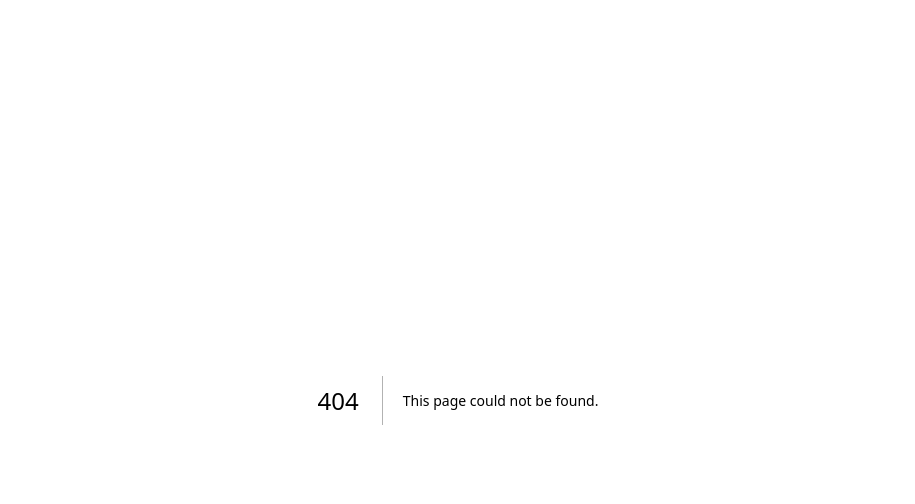
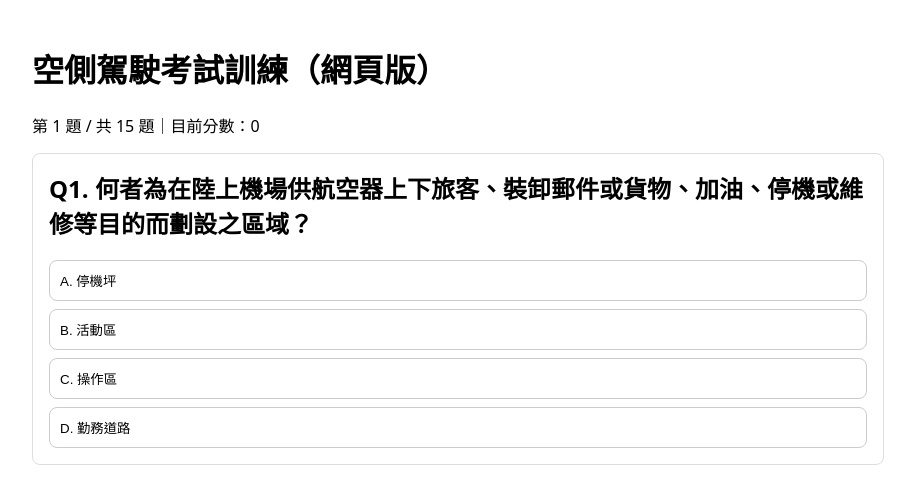
Before and after one commit to Chu0019/AIIIII, a Next.js app in the folder apps/web/: page /quiz in a window 1280 px wide. Before the commit this address had no page. Shown: the top 504 px of the page, without its empty margins (182-1097 px from the left). Built offline with nearby package versions, Linux system fonts and the light colour scheme.

Commit message:
feat(web): add airport-side driving exam training page

```diff
--- a/apps/web/app/page.tsx
+++ b/apps/web/app/page.tsx
@@ -357,6 +357,7 @@ export default function HomePage() {
     <main style={{ padding: 24, maxWidth: 1080, margin: '0 auto' }}>
       <h1>AIIIII · Navi Planner</h1>
       <p>第 5 批：Route Text 解析 + 航點折線地圖</p>
+      <p><a href="/quiz">👉 前往空側駕駛考試訓練網頁</a></p>
 
       <section style={{ border: '1px solid #ddd', padding: 12, borderRadius: 8 }}>
         <h2>登入 / 註冊</h2>
--- /dev/null
+++ b/apps/web/app/quiz/page.tsx
@@ -0,0 +1,114 @@
+'use client'
+
+import { useMemo, useState } from 'react'
+
+type Q = {
+  id: number
+  q: string
+  options: string[]
+  answer: number
+  note: string
+}
+
+const BANK: Q[] = [
+  { id: 1, q: '何者為在陸上機場供航空器上下旅客、裝卸郵件或貨物、加油、停機或維修等目的而劃設之區域？', options: ['停機坪', '活動區', '操作區', '勤務道路'], answer: 0, note: '「停機坪」是供上下客、裝卸、加油、停機/維修之區域。' },
+  { id: 2, q: '桃園國際機場公司何單位負責車輛通行證核發、駕駛許可核發、行車管理、違規取締？', options: ['航務處', '維護處', '工程處', '營運控制中心'], answer: 0, note: '車證與空側駕駛許可管理重點單位是航務處。' },
+  { id: 3, q: '下列何者非屬管制區域？', options: ['出境大廳', '行李處理場', '勤務道', '停機坪'], answer: 0, note: '出境大廳不屬空側管制區。' },
+  { id: 4, q: '空側活動區車輛通行證類別以下何種不涵蓋在內？', options: ['工作通行證', '車輛通行證', '施工車輛通行證', '臨時車輛通行證'], answer: 0, note: '題庫設定正解為「工作通行證」。' },
+  { id: 5, q: '發布雷(暴)雨當空時，除例外航機操作外，何項作業須立即停止？', options: ['滾帶車裝載旅客行李', '航機進位靠橋旅客下機作業', '航機後推至滑行道開車', '航機拖車作業'], answer: 0, note: '雷(暴)雨當空，停機坪地面作業原則停止。' },
+  { id: 6, q: '「雷暴(雨)接近」TS/TSRA（3~8km）時，雷擊預警燈號顯示為何？', options: ['僅文字+閃燈（無警報音）', '文字+閃燈+警報音', '僅閃燈', '僅文字'], answer: 0, note: '接近：預警但通常不鳴警報音。' },
+  { id: 7, q: '「雷暴(雨)當空」TS(OVHD)/TSRA(OVHD)（3km內）時，雷擊預警燈號顯示為何？', options: ['文字+閃燈+警報音', '文字+閃燈（無警報音）', '僅閃燈', '僅文字'], answer: 0, note: '當空：等級更高，會有警報音。' },
+  { id: 8, q: '航機自滑行道進坪時，車道管制員舉起交通指揮棒，車輛應？', options: ['停止行進', '快速前進', '慢速通過', '繼續行駛'], answer: 0, note: '看見管制停車手勢要立即停。' },
+  { id: 9, q: '何者非在陸上機場供航空器上下客、裝卸、加油、停機/維修之區域？', options: ['滑行道', '停機坪', 'C9停機位', 'D4停機位'], answer: 0, note: '滑行道是滑行用途，不是停機坪功能區。' },
+  { id: 10, q: '機場內供航空器起飛、降落及滑行之區域（含操作區及停機坪）是？', options: ['活動區', '跑道', '維修機坪', '滑行道'], answer: 0, note: '整體稱「活動區」。' },
+  { id: 11, q: '車輛機具穿越滑行道時，下列何者正確？', options: ['選項皆是', '注意航空器動態及地面指揮', '於停車標誌處暫停', '禮讓航空器優先滑行'], answer: 0, note: '穿越滑行道三原則：停、看、讓。' },
+  { id: 12, q: '人員在活動區內操作油罐車，應持有航務處核發之何者？', options: ['駕駛許可', '施工證', '臨時通行證', '操作學習證'], answer: 0, note: '油車屬高風險作業，需駕駛許可。' },
+  { id: 13, q: '所有人員進入操作區及活動區時應穿著？', options: ['反光背心', '安全帽', '外套', '太陽眼鏡'], answer: 0, note: '空側最基本 PPE：反光背心。' },
+  { id: 14, q: '未經授權許可，車輛/裝備是否可以穿越機翼、機腹下方？', options: ['不可以', '可以', '無規定', '視情況'], answer: 0, note: '機翼機腹下方一律視高風險區。' },
+  { id: 15, q: '桃園機場發布「雷(暴)雨當空」時，所有地面作業應？', options: ['停止', '繼續', '視情況', '無規定'], answer: 0, note: '當空警示下原則停作，依程序例外處理。' },
+]
+
+export default function QuizPage() {
+  const [idx, setIdx] = useState(0)
+  const [picked, setPicked] = useState<number | null>(null)
+  const [score, setScore] = useState(0)
+  const [done, setDone] = useState(false)
+
+  const q = useMemo(() => BANK[idx], [idx])
+
+  const choose = (i: number) => {
+    if (done || picked !== null) return
+    setPicked(i)
+    if (i === q.answer) setScore((s) => s + 1)
+  }
+
+  const next = () => {
+    if (idx + 1 >= BANK.length) {
+      setDone(true)
+      return
+    }
+    setIdx((x) => x + 1)
+    setPicked(null)
+  }
+
+  const restart = () => {
+    setIdx(0)
+    setPicked(null)
+    setScore(0)
+    setDone(false)
+  }
+
+  if (done) {
+    return (
+      <main style={{ maxWidth: 900, margin: '0 auto', padding: 24 }}>
+        <h1>空側駕駛考試訓練</h1>
+        <h2>測驗完成</h2>
+        <p>成績：{score} / {BANK.length}</p>
+        <button onClick={restart}>重新開始</button>
+      </main>
+    )
+  }
+
+  return (
+    <main style={{ maxWidth: 900, margin: '0 auto', padding: 24 }}>
+      <h1>空側駕駛考試訓練（網頁版）</h1>
+      <p>第 {idx + 1} 題 / 共 {BANK.length} 題｜目前分數：{score}</p>
+
+      <section style={{ border: '1px solid #ddd', borderRadius: 8, padding: 16 }}>
+        <h2 style={{ marginTop: 0 }}>Q{q.id}. {q.q}</h2>
+        <div style={{ display: 'grid', gap: 8 }}>
+          {q.options.map((opt, i) => {
+            const isCorrect = picked !== null && i === q.answer
+            const isWrongPick = picked === i && i !== q.answer
+            return (
+              <button
+                key={i}
+                onClick={() => choose(i)}
+                style={{
+                  textAlign: 'left',
+                  padding: 10,
+                  borderRadius: 8,
+                  border: '1px solid #ccc',
+                  background: isCorrect ? '#dcfce7' : isWrongPick ? '#fee2e2' : '#fff',
+                  cursor: picked === null ? 'pointer' : 'default',
+                }}
+              >
+                {String.fromCharCode(65 + i)}. {opt}
+              </button>
+            )
+          })}
+        </div>
+
+        {picked !== null && (
+          <div style={{ marginTop: 12 }}>
+            <p style={{ margin: 0 }}>
+              {picked === q.answer ? '✅ 答對' : `❌ 答錯，正確答案：${String.fromCharCode(65 + q.answer)}`}
+            </p>
+            <p style={{ color: '#555' }}>重點：{q.note}</p>
+            <button onClick={next}>下一題</button>
+          </div>
+        )}
+      </section>
+    </main>
+  )
+}
```
